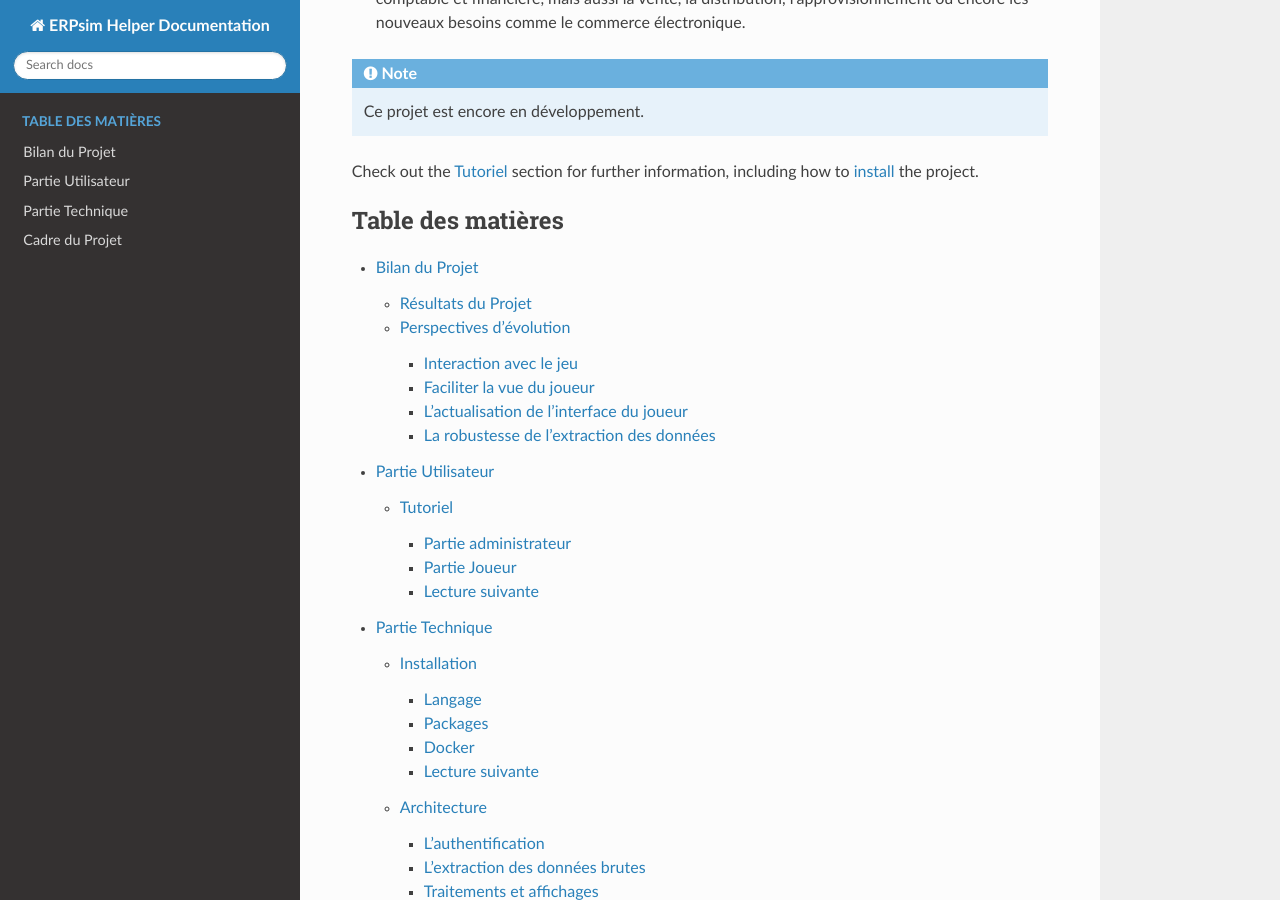
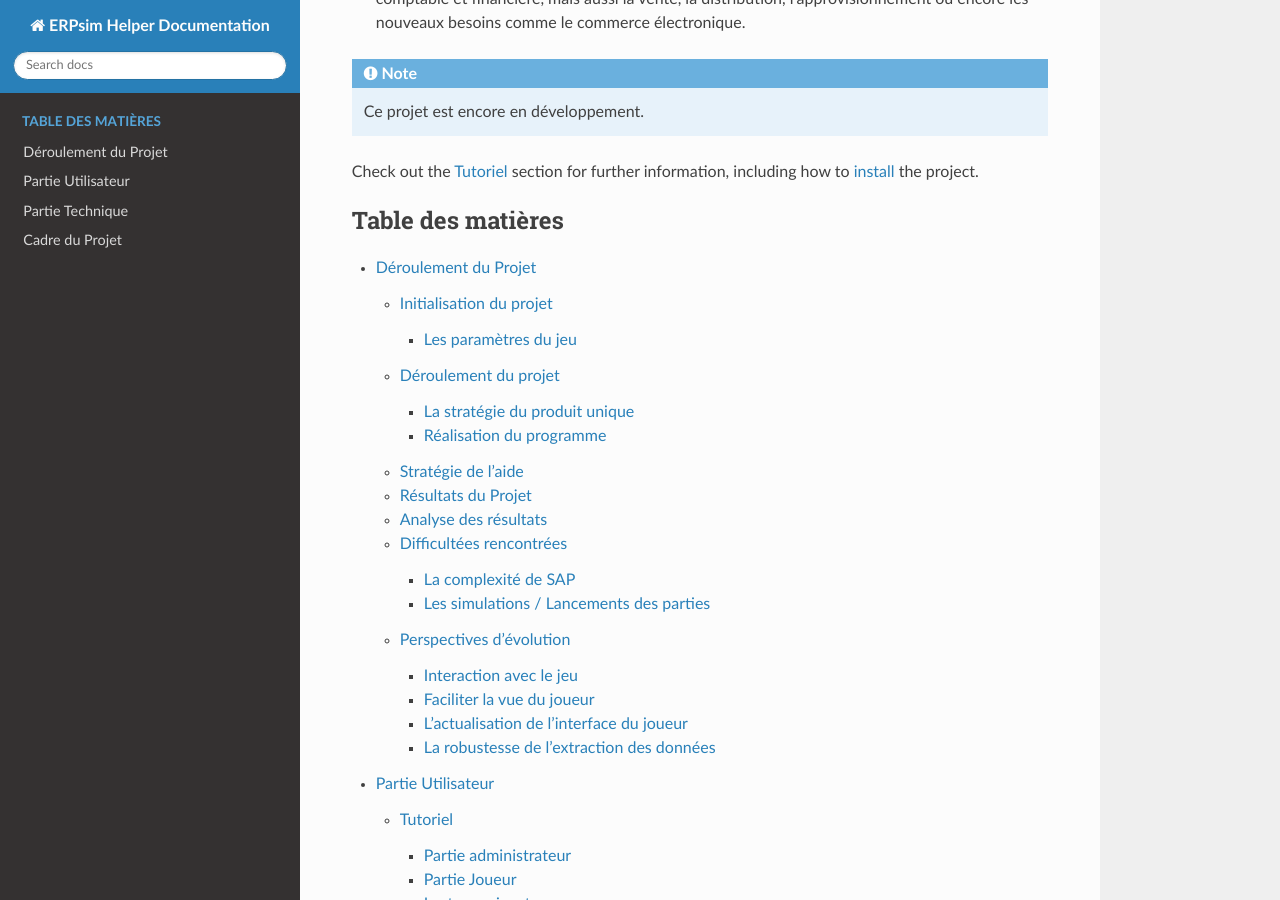
Before and after one commit to Thrynk/ERPsim-helper, a Sphinx documentation site: the page built from Sphinx/docs/source/index.rst, in a window 1280 px wide and 900 px high, scrolled down 930 px. Built offline with Sphinx 7.4.7 and the Read the Docs theme 2.0.0, drawn with Linux system fonts in a browser that asks for light colours; some of the changed lines change nothing that is shown.

Commit message:
Deroulement du projet

```diff
--- a/Sphinx/docs/source/BilanProjet.rst
+++ /dev/null
@@ -1,69 +0,0 @@
-.. _bilan_projet:
-
-Bilan du Projet
-===============
-
-.. _resultats:
-
-===================
-Résultats du Projet
-===================
-
-========================
-Perspectives d'évolution
-========================
-
-Interaction avec le jeu
------------------------
-
-Actuellement, le joueur, s'il suit tous nos conseils, se contente juste de reproduire ce qu'on lui dit de faire.
-Il reproduit sur le *serious game* les indicateurs que nous lui communiquons. Pour palier à cette situation, il serait possible,
-avec `Selenium <https://selenium-python.readthedocs.io/>`_, d'intéragir sur la plateforme du *serious game* directement.
-
-En effet, si nous paramétrons correctement tous les boutons et champs utiles du jeu, nous pourrions écrire un programme
-qui clique et remplit les champs en fonctions des sorties de notre programme actuel. Cela faciliterait donc la tâche du joueur.
-
-Notre programme pourrait alors, ne plus petre considéré comme une aide mais jouer tel un BOT.
-
-.. warning::
-
-    Attention toutefois, il suffirait d'un petit changement sur la plateforme du jeu pour ce code ne soit plus fonctionnel.
-    Cette fonctionnalité aurait donc des limites très précoces.
-
-Pour le mieux, il faudrait pouvoir executer les transactions directement sur le jeux comme elles sont faites sur les
-navigateurs quand nous cliquons ou remplissons les champs. Après des recherches à ce propos, nous n'avons rien trouvé de probant,
-qui plus est, dans le temps limite consacré au développement de notre projet.
-
-Il faudrait de plus amples connaissances sur SAP, pour évoquer cette éventualité.
-
-
-Faciliter la vue du joueur
---------------------------
-
-Dans le jeu, chaue joueur possède un rôle, une fonction, il peut gérer les stocks, les prix, les approvisionnements, ...
-
-Dans cette version de notre projet, les conseils sont donnés dans l'encadré en haut de page mais ne sont pas filtrés.
-On pourrait alors imaginer un système pour soit
-
-* Colorer les *tips* avec une couleur par rôle pour voir d'un seul coup d'oeil les conseils qui nous sont propres.
-* Avoir des boutons en haut de page, où nous pourrions filtrer les *tips* nous cernant, en masquant les *tips* des autres domaines du jeu.
-
-L'actualisation de l'interface du joueur
-----------------------------------------
-
-Bien que les données soient récupérées du flux odata toutes les minutes de manière autonome, la page du joueur quant à elle
-n'est pas rafraîchie chaque minute : il faut cliquer sur `F5` ou sur le logo de rafraîchissement du navigateur pour voir les données
-et les graphiques s'actualiser.
-
-Nous pourrions donc prévoir un rechargement automatique de cette page afin que l'utilisateur n'ait pas besoin de le faire manuellement.
-
-Toutefois, pour limiter les risques, nous affichons clairement en grand, le *round* et le *day* en haut de page. De cette façon
-le joueur peut comparer ces valeurs à celles de l'interface du *Serious Game* pour savoir si les données présentées sont les dernières données.
-
-.. warning::
-
-    Attention, sur l'interface du *Serious Game*, il faut aussi rafraîchir à la main le dashboard, les données ne sont pas actualisées
-    automatiquement.
-
-La robustesse de l'extraction des données
------------------------------------------
--- /dev/null
+++ b/Sphinx/docs/source/DeroulementProjet.rst
@@ -0,0 +1,231 @@
+.. _bilan_projet:
+
+Déroulement du Projet
+=====================
+
+========================
+Initialisation du projet
+========================
+
+Le but du projet était de créer une Intelligence Artificielle capable de jouer et de gagner à *ERPSIM*.
+
+Pour ce faire, nous avons lu et mis de côté les informations importantes des guides d'utilisation fournis par HEC Montréal
+afin de faire un condensé des informations à retenir. Nous avons aussi joués plusieurs parties, pour se familiariser au
+fonctionnement du jeu, pour voir quelles données étaient présentes sur l'interface du jeu, mais aussi pour voir de quoi était
+composé le flux oData. En effet, le flux oData est le flux sur lequel nous extrayons les données.
+
+.. _paramètres_jeu:
+
+Les paramètres du jeu
+---------------------
+
+Nous avons répertoriés les paramètres du jeu. Nous savons que nous pouvons agir sur les prix, les flux de transferts. En agissant sur ces derniers,
+nous influons les ventes et les stocks :
+
+.. figure:: _static/img/ParamètresERPSIM.png
+    :align: center
+    :target: ../_images/ParamètresERPSIM.png
+
+    *Liste des paramètres d'entrées et de sortie du jeu ERPSIM*
+
+=====================
+Déroulement du projet
+=====================
+
+Nous avons alors commencé à élaborer des stratégies, dans le but de comprendre le fonctionnement du jeu, les paramètres essentiels pour
+avoir une bonne *company valuation* et donc un bon score.
+
+La stratégie du produit unique
+------------------------------
+
+L'une d'elles consistait à se contenter d'un seul produit. Nous sommes 7 dans le groupe, nous avons donc joué à 6, et une personne
+centralisait tout. Nous étions chacun affecté à un seul et unique produit, nous ne devions toucher à aucun autre produit, que ce soit
+pour le stock ou pour le prix. Le but de cette manipulation était de comprendre comment les produits se vendaient. Nous essayions aussi
+dans la limite du possible, de ne pas changer de prix trop régulièrement de manière à voir si les ventes variaient avec un prix fixe
+ou non.
+
+^^^^^^^^^^^^^^^^^^^^^^^
+Stratégie mise en place
+^^^^^^^^^^^^^^^^^^^^^^^
+
+* Saturation des dépôts : On ne doit pas avoir de rupture de stock
+* Modifications jour par jour des prix des produits et observation de l'impact sur les ventes
+
+^^^^^^^^^
+Objectifs
+^^^^^^^^^
+
+1. 12 000 € de Chiffre d'affaire / Jour
+2. Maximiser les ventes par produit
+
+=> Trouver le prix d'équilibre entre garantir des ventes et maximiser le CA
+
+=> Optimiser :math:`y(p) = x(p) * q(p)`
+
+avec
+
+* :math:`y(p)` Le chiffre d'affaire par produit
+* :math:`x(p)` Le prix du produit
+* :math:`q(p)` La quantité vendue du produit
+
+^^^^^^^^^^^^^^^
+Mode opératoire
+^^^^^^^^^^^^^^^
+
+* Rounds 1 à 4 :
+    * Augmenter de 60 % le prix de tous les produits sauf le sien
+    * Chacun devra relever jour par jour le prix et le nombre de ventes de son produit
+    * Si le produit :math:`x(p) * q(p)` est supérieur à la veille :
+        * réitérer la dernière variation de prix
+        * sinon faire l'inverse de façon plus progressive
+    * ATTENTION, il faut faire le nécessaire pour que les dépôts ne soient jamais vides pour le produit que l'on étudie
+        * Si nécessaire, la capacité des dépôts peut être excédée
+    * A la fin des 4 rounds, mise en commun
+* Round 5 :
+    * Chacun va adapter ses prix avec les prix d'équilibre trouvés par les autres équipes, cela permettra, en observant les données oData, de savoir si le marché est bien indépendant des autres.
+
+Réalisation du programme
+------------------------
+
+Pour réaliser le programme du projet, nous nous sommes répartis en 3 groupes :
+
+* Une partie pour l'extraction des données brutes
+* Une partie création d'une stratégie et réalisation des dashboard de visualisation
+* Une partie création des formulaires administrateur et player.
+
+===================
+Stratégie de l'aide
+===================
+
+Dans un premier temps le flux d'entrée de donnée est basé sur le flux odata. les données sont transformées en dataframe afin de pouvoir les
+exploiter.
+
+Le but final est d'afficher deux tableaux de prédictions : un avec les prédictions d'inventaire et l'autre avec les prédictions de prix
+(car ce sont les variables que le joueur controle). Ainsi qu'une liste de tips pour avoir une partie écrite.
+
+Lorsqu'on recoit les données et en dataframe, nous calculons la matrice de prévision grâces aux différentes ventes effectuées pour chaque produit
+dans chaque région. Cette matrice va nous aider et nous guider pour tous les calculs.
+Pour la suite nous calculons la prévision des stocks grâces aux calculs prévisionels des ventes. Nous pouvons avec de plus en plus de précision
+au fil de la partie prévoir l'inventaire et le besoin de chaque entrepots. Enfin pour la gestion du prix , le but est de trouver le prix d'équilibre
+et ainsi augmenter le prix si les stocks le permettent pour augmenter la rentabilité et baisser les prix si les stocks sont trop grand ou que le
+produit se vend bien dans un autre entrepot.
+
+.. _resultats:
+
+===================
+Résultats du Projet
+===================
+
+D'un point de vue visuel, nous pouvons trouver, sur :ref:`l'interface utilisateur <joueur>`, des conseils sur les prix, les transferts de stocks, et une vue plus générale
+de l'état de l'entreprise au premier coup d'oeil. Cette vue permet de prendre des décisions plus rapidement puisque toutes les informations sont centralisées.
+
+D'un point de vue contenu, les différents conseils mènent à .............
+
+.. _analyse:
+
+=====================
+Analyse des résultats
+=====================
+
+TO DO
+
+.. _difficultees:
+
+========================
+Difficultées rencontrées
+========================
+
+La complexité de SAP
+--------------------
+
+D'une manière générale, *ERPSIM*, et donc SAP, sont assez difficiles à comprendre pour un public non averti comme nous.
+En effet, nous avons du jouer plusieurs parties afin de comprendre le mécanisme du jeu, mettre en évidence les :ref:`paramètres du jeu <paramètres_jeu>`.
+Nous avons aussi essayé de comprendre ce qui influençait la *company valuation* qui est ni plus ni moins que notre score sur le jeu en essayant différentes stratégies.
+
+
+Les simulations / Lancements des parties
+----------------------------------------
+
+Le projet, au stade initial, consistait à développer une Intelligence Artificielle (IA), capable de jouer à *ERPSIM* et de gagner !
+
+Le problème : pour développer une IA il faut beaucoup de données. Soit des données de parties terminées jouées par des étudiants, ou, dans le cas échéant,
+jouer, simuler des parties nous même pour engranger un maximum de données.
+
+Effectivement, nous ne pouvions pas utiliser les données des autres étudiants pour deux raisons :
+
+* Le jeu ne permet pas de garder en mémoire toutes les données de toutes les parties, le serveur doit être réinitialiser fréquemment.
+* Ces derniers ne jouent pas exactement au même jeu que nous.
+
+En effet, le jeu propose plusieurs modes, Extended, Manufacturing, ou Introduction. Les étudiants jouent au jeu Manufacturing tandis que nous, nous
+développons avec le mode Introduction car ce dernier est bien plus simple à utiliser et à coder. Avec le temps que nous avions et nos connaissances sur SAP,
+ce mode était donc un bon compromis.
+
+Nous devions donc jouer des parties Introduction pour générer de la donnée mais nous avons été confronté à un autre problème : nous ne pouvons pas lancer de parties
+nous-mêmes et encore moins autant que nous voulions. Nous devons, pour chaque partie, contacter un enseignant pour qu'il crée la partie avec ses identifiants administrateur
+sur *ERPSIM*. Il fallait donc que l'enseignant soit disponible au moment où nous voulions créer des parties, et qu'aucun cours de Serious Game ne soit en cours.
+
+Avec ces difficultées, nous avons pensé à reproduire le jeu pour faire des simulations nous-mêmes. Mais, entre le temps de développement de cette simulation, son utilisation,
+l'apprentissage de l'IA, ce procédé était tout bonnement impossible.
+
+C'est donc à ce moment que le projet d'IA, s'est transformé en programme d'aide pour le joueur.
+
+.. _evolution:
+
+========================
+Perspectives d'évolution
+========================
+
+Interaction avec le jeu
+-----------------------
+
+Actuellement, le joueur, s'il suit tous nos conseils, se contente juste de reproduire ce qu'on lui dit de faire.
+Il reproduit sur le *serious game* les indicateurs que nous lui communiquons. Pour palier à cette situation, il serait possible,
+avec `Selenium <https://selenium-python.readthedocs.io/>`_, d'intéragir sur la plateforme du *serious game* directement.
+
+En effet, si nous paramétrons correctement tous les boutons et champs utiles du jeu, nous pourrions écrire un programme
+qui clique et remplit les champs en fonctions des sorties de notre programme actuel. Cela faciliterait donc la tâche du joueur.
+
+Notre programme pourrait alors, ne plus petre considéré comme une aide mais jouer tel un BOT.
+
+.. warning::
+
+    Attention toutefois, il suffirait d'un petit changement sur la plateforme du jeu pour ce code ne soit plus fonctionnel.
+    Cette fonctionnalité aurait donc des limites très précoces.
+
+Pour le mieux, il faudrait pouvoir executer les transactions directement sur le jeux comme elles sont faites sur les
+navigateurs quand nous cliquons ou remplissons les champs. Après des recherches à ce propos, nous n'avons rien trouvé de probant,
+qui plus est, dans le temps limite consacré au développement de notre projet.
+
+Il faudrait de plus amples connaissances sur SAP, pour évoquer cette éventualité.
+
+
+Faciliter la vue du joueur
+--------------------------
+
+Dans le jeu, chaue joueur possède un rôle, une fonction, il peut gérer les stocks, les prix, les approvisionnements, ...
+
+Dans cette version de notre projet, les conseils sont donnés dans l'encadré en haut de page mais ne sont pas filtrés.
+On pourrait alors imaginer un système pour soit
+
+* Colorer les *tips* avec une couleur par rôle pour voir d'un seul coup d'oeil les conseils qui nous sont propres.
+* Avoir des boutons en haut de page, où nous pourrions filtrer les *tips* nous cernant, en masquant les *tips* des autres domaines du jeu.
+
+L'actualisation de l'interface du joueur
+----------------------------------------
+
+Bien que les données soient récupérées du flux odata toutes les minutes de manière autonome, la page du joueur quant à elle
+n'est pas rafraîchie chaque minute : il faut cliquer sur `F5` ou sur le logo de rafraîchissement du navigateur pour voir les données
+et les graphiques s'actualiser.
+
+Nous pourrions donc prévoir un rechargement automatique de cette page afin que l'utilisateur n'ait pas besoin de le faire manuellement.
+
+Toutefois, pour limiter les risques, nous affichons clairement en grand, le *round* et le *day* en haut de page. De cette façon
+le joueur peut comparer ces valeurs à celles de l'interface du *Serious Game* pour savoir si les données présentées sont les dernières données.
+
+.. warning::
+
+    Attention, sur l'interface du *Serious Game*, il faut aussi rafraîchir à la main le dashboard, les données ne sont pas actualisées
+    automatiquement.
+
+La robustesse de l'extraction des données
+-----------------------------------------
--- a/Sphinx/docs/source/index.rst
+++ b/Sphinx/docs/source/index.rst
@@ -56,7 +56,7 @@
    :maxdepth: 3
    :caption: Table des matières
 
-   BilanProjet
+   DeroulementProjet
    PartieUtilisateur/index
    PartieTechnique/index
    CadreProjet
```
Also changed, not shown: Sphinx/docs/source/_static/img/ParamètresERPSIM.png (added).
